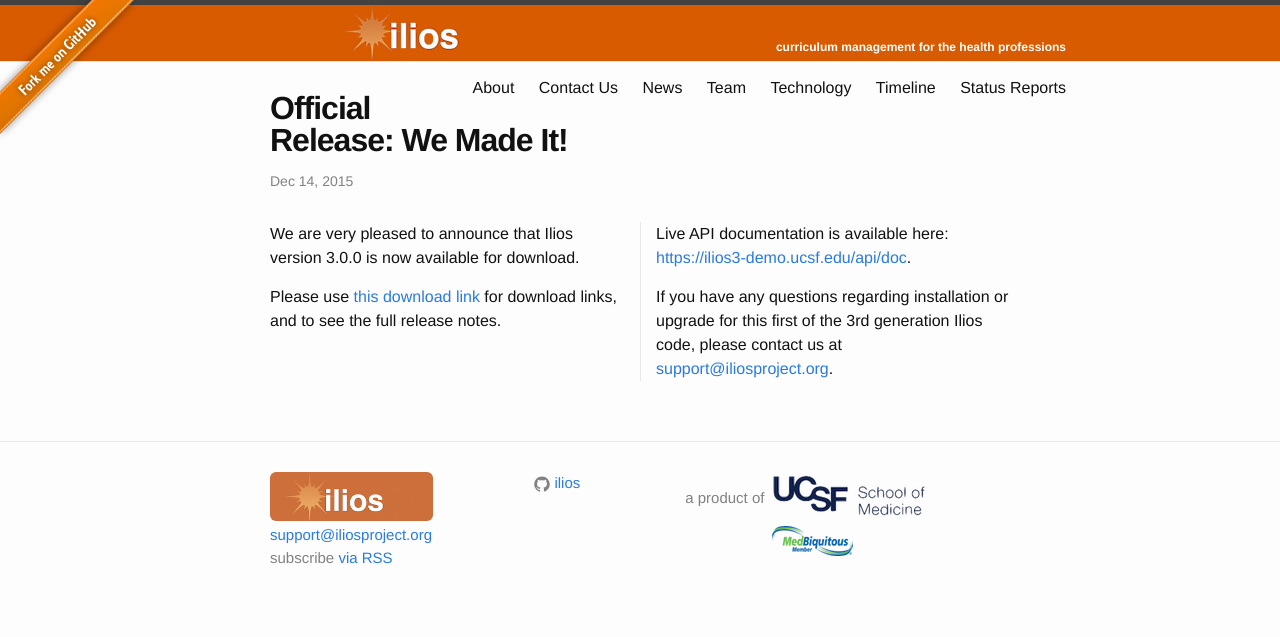
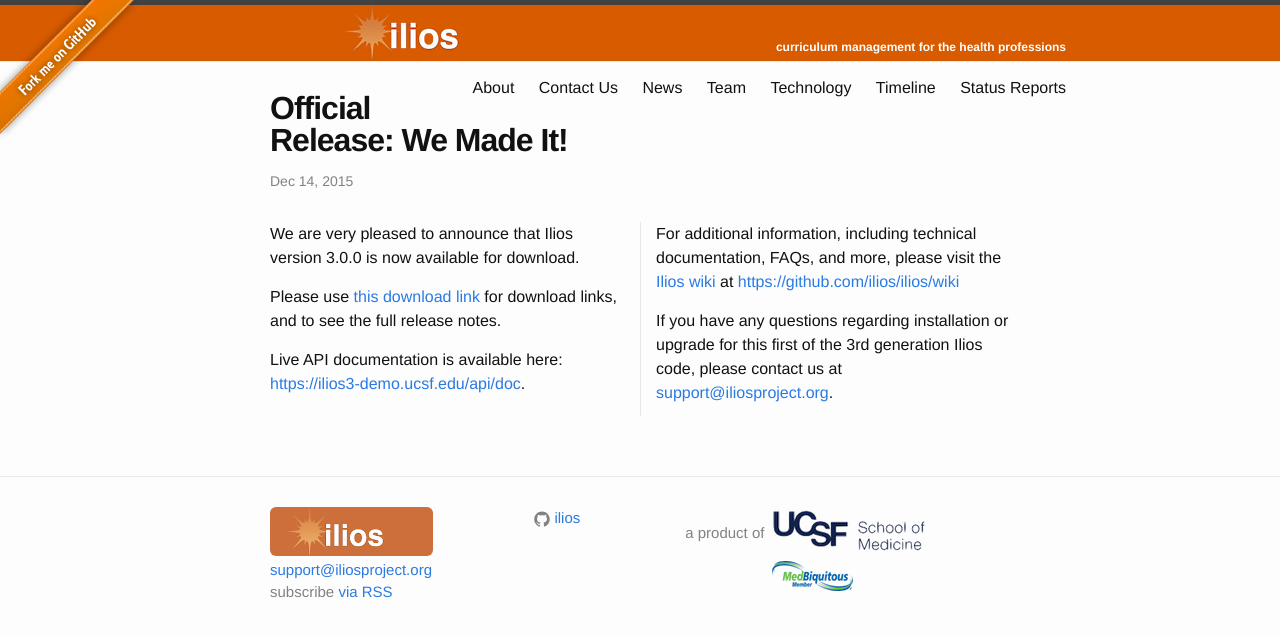
Before and after one commit to ilios/iliosproject.org, a Jekyll site: the page built from _posts/2015-12-14-we-made-it.markdown, in a window 1280 px wide. Shown: the top 637 px of the page. Built offline with Jekyll 4.4.1, drawn with Linux system fonts in a browser that asks for light colours.

Commit message:
update with wiki link
wiki link added

```diff
--- a/_posts/2015-12-14-we-made-it.markdown
+++ b/_posts/2015-12-14-we-made-it.markdown
@@ -10,4 +10,6 @@
 
 Live API documentation is available here: [https://ilios3-demo.ucsf.edu/api/doc](https://ilios3-demo.ucsf.edu/api/doc){:target="_blank"}.
 
+For additional information, including technical documentation, FAQs, and more, please visit the [Ilios wiki](https://github.com/ilios/ilios/wiki){:target="_blank"} at [https://github.com/ilios/ilios/wiki](https://github.com/ilios/ilios/wiki){:target="_blank"}
+
 If you have any questions regarding installation or upgrade for this first of the 3rd generation Ilios code, please contact us at [support@iliosproject.org](mailto:support@iliosproject.org).
```
